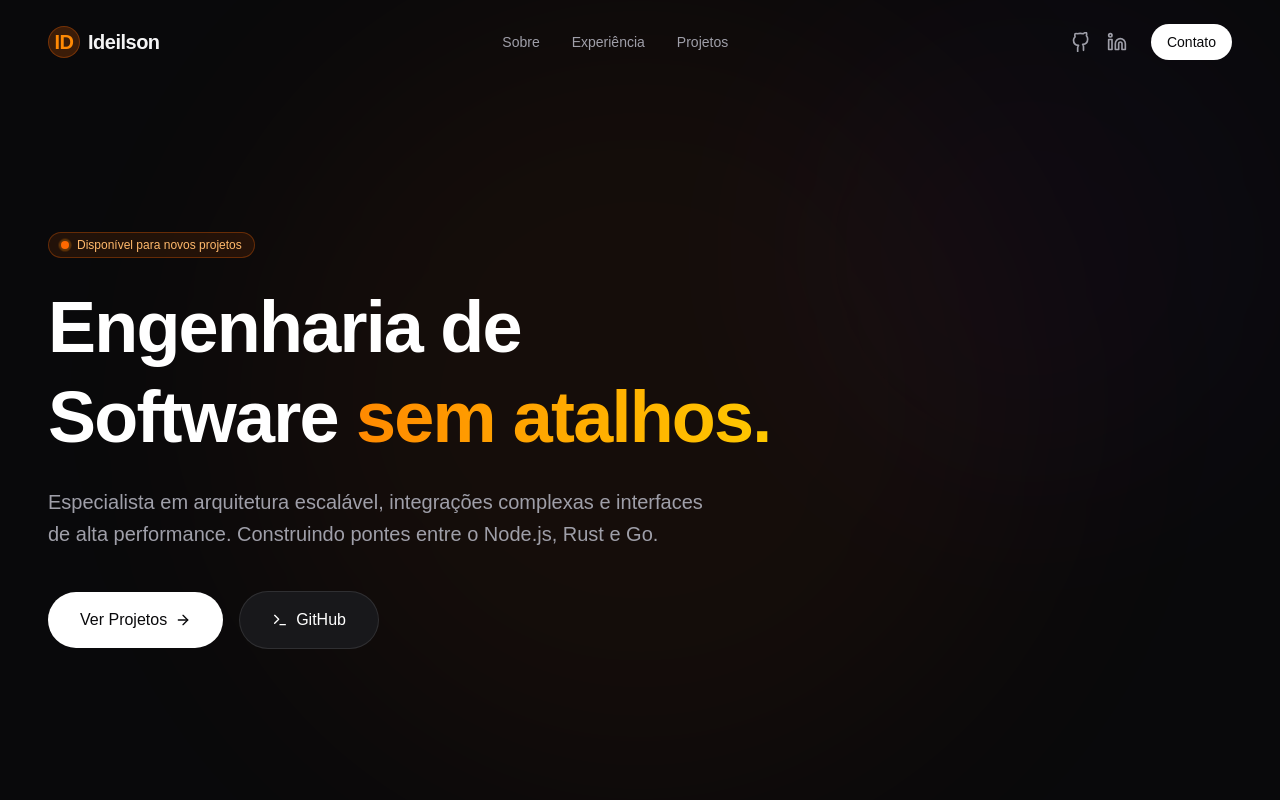
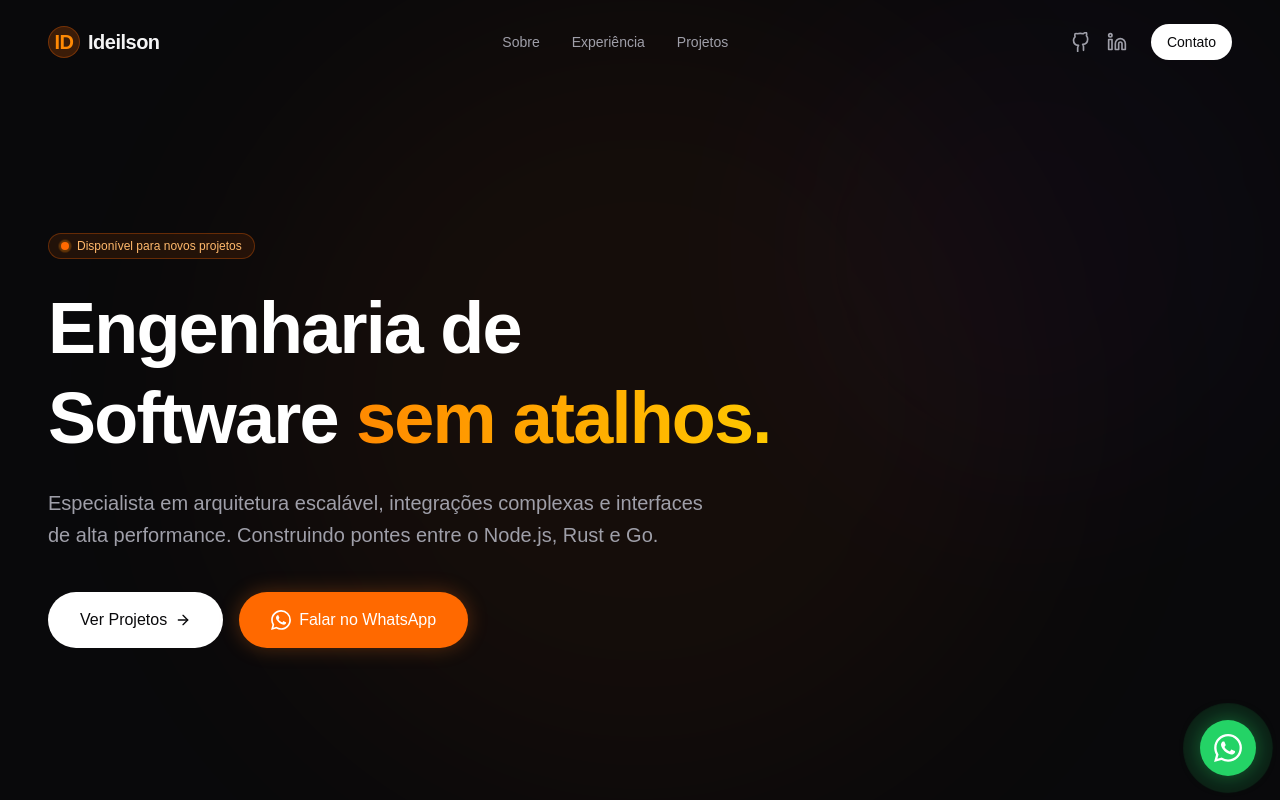
Before and after one commit to ideilsondev/ideilsondev, a Next.js app: page / in a window 1280 px wide. Shown: the top 800 px of the page. Built offline with nearby package versions, Linux system fonts and the light colour scheme.

Commit message:
feat: add global floating whatsapp button and hero CTA

```diff
--- a/src/app/layout.tsx
+++ b/src/app/layout.tsx
@@ -1,6 +1,7 @@
 import type { Metadata } from "next";
 import { Geist, Geist_Mono } from "next/font/google";
 import "./globals.css";
+import { FloatingWhatsApp } from "@/components/sections/FloatingWhatsApp";
 
 const geistSans = Geist({
   variable: "--font-geist-sans",
@@ -27,8 +28,9 @@ export default function RootLayout({
       lang="pt-BR"
       className={`${geistSans.variable} ${geistMono.variable} h-full antialiased dark`}
     >
-      <body className="min-h-full flex flex-col bg-zinc-950 text-zinc-50 selection:bg-indigo-500/30">
+      <body className="min-h-full flex flex-col bg-zinc-950 text-zinc-50 selection:bg-orange-500/30">
         {children}
+        <FloatingWhatsApp />
       </body>
     </html>
   );
--- /dev/null
+++ b/src/components/sections/FloatingWhatsApp.tsx
@@ -0,0 +1,37 @@
+"use client";
+
+import { motion } from "framer-motion";
+import Link from "next/link";
+
+export function FloatingWhatsApp() {
+  return (
+    <motion.div
+      initial={{ scale: 0, opacity: 0 }}
+      animate={{ scale: 1, opacity: 1 }}
+      transition={{ delay: 1, type: "spring", stiffness: 200, damping: 20 }}
+      className="fixed bottom-6 right-6 z-50"
+    >
+      <Link
+        href="https://wa.me/5564992462048?text=Ol%C3%A1%20Ideilson%2C%20vim%20pelo%20seu%20portf%C3%B3lio%20e%20gostaria%20de%20conversar!"
+        target="_blank"
+        rel="noopener noreferrer"
+        className="relative flex items-center justify-center w-14 h-14 rounded-full bg-[#25D366] text-white shadow-[0_0_20px_rgba(37,211,102,0.4)] hover:shadow-[0_0_30px_rgba(37,211,102,0.6)] hover:scale-110 transition-all duration-300"
+      >
+        <span className="absolute inset-0 rounded-full animate-ping bg-[#25D366] opacity-30"></span>
+        <svg
+          viewBox="0 0 24 24"
+          width="28"
+          height="28"
+          stroke="currentColor"
+          strokeWidth="2"
+          fill="none"
+          strokeLinecap="round"
+          strokeLinejoin="round"
+          className="relative z-10 fill-white stroke-none"
+        >
+          <path d="M17.472 14.382c-.297-.149-1.758-.867-2.03-.967-.273-.099-.471-.148-.67.15-.197.297-.767.966-.94 1.164-.173.199-.347.223-.644.075-.297-.15-1.255-.463-2.39-1.475-.888-.788-1.489-1.761-1.663-2.059-.173-.297-.018-.458.13-.606.134-.133.298-.347.446-.52.149-.174.198-.298.298-.497.099-.198.05-.371-.025-.52-.075-.149-.669-1.612-.916-2.207-.242-.579-.487-.5-.669-.51a12.8 12.8 0 0 0-.57-.01c-.198 0-.52.074-.792.372-.272.297-1.04 1.016-1.04 2.479 0 1.462 1.065 2.875 1.213 3.074.149.198 2.096 3.2 5.077 4.487.709.306 1.262.489 1.694.625.712.227 1.36.195 1.871.118.571-.085 1.758-.719 2.006-1.413.248-.694.248-1.289.173-1.413-.074-.124-.272-.198-.57-.347m-5.421 7.403h-.004a9.87 9.87 0 0 1-5.031-1.378l-.361-.214-3.741.982.998-3.648-.235-.374a9.86 9.86 0 0 1-1.51-5.26c.001-5.45 4.436-9.884 9.888-9.884 2.64 0 5.122 1.03 6.988 2.898a9.825 9.825 0 0 1 2.893 6.994c-.003 5.45-4.437 9.884-9.885 9.884m8.413-18.297A11.815 11.815 0 0 0 12.05 0C5.495 0 .16 5.335.157 11.892c0 2.096.547 4.142 1.588 5.945L.057 24l6.305-1.654a11.882 11.882 0 0 0 5.683 1.448h.005c6.554 0 11.89-5.335 11.893-11.893a11.821 11.821 0 0 0-3.48-8.413Z"/>
+        </svg>
+      </Link>
+    </motion.div>
+  );
+}
--- a/src/components/sections/Hero.tsx
+++ b/src/components/sections/Hero.tsx
@@ -64,13 +64,25 @@ export function Hero() {
               <ArrowRight className="w-4 h-4 group-hover:translate-x-1 transition-transform" />
             </Link>
             <Link
-              href="https://github.com/ideilsondev"
+              href="https://wa.me/5564992462048?text=Ol%C3%A1%20Ideilson%2C%20vim%20pelo%20seu%20portf%C3%B3lio%20e%20gostaria%20de%20conversar!"
               target="_blank"
               rel="noreferrer"
-              className="w-full sm:w-auto px-8 py-4 bg-zinc-900 border border-white/10 text-white font-medium rounded-full hover:bg-zinc-800 transition-colors flex items-center justify-center gap-2"
+              className="w-full sm:w-auto px-8 py-4 bg-orange-500 text-white font-medium rounded-full hover:bg-orange-600 shadow-[0_0_20px_rgba(249,115,22,0.3)] hover:shadow-[0_0_30px_rgba(249,115,22,0.5)] transition-all flex items-center justify-center gap-2 group"
             >
-              <Terminal className="w-4 h-4" />
-              GitHub
+              <svg
+                viewBox="0 0 24 24"
+                width="20"
+                height="20"
+                stroke="currentColor"
+                strokeWidth="2"
+                fill="none"
+                strokeLinecap="round"
+                strokeLinejoin="round"
+                className="fill-white stroke-none group-hover:scale-110 transition-transform"
+              >
+                <path d="M17.472 14.382c-.297-.149-1.758-.867-2.03-.967-.273-.099-.471-.148-.67.15-.197.297-.767.966-.94 1.164-.173.199-.347.223-.644.075-.297-.15-1.255-.463-2.39-1.475-.888-.788-1.489-1.761-1.663-2.059-.173-.297-.018-.458.13-.606.134-.133.298-.347.446-.52.149-.174.198-.298.298-.497.099-.198.05-.371-.025-.52-.075-.149-.669-1.612-.916-2.207-.242-.579-.487-.5-.669-.51a12.8 12.8 0 0 0-.57-.01c-.198 0-.52.074-.792.372-.272.297-1.04 1.016-1.04 2.479 0 1.462 1.065 2.875 1.213 3.074.149.198 2.096 3.2 5.077 4.487.709.306 1.262.489 1.694.625.712.227 1.36.195 1.871.118.571-.085 1.758-.719 2.006-1.413.248-.694.248-1.289.173-1.413-.074-.124-.272-.198-.57-.347m-5.421 7.403h-.004a9.87 9.87 0 0 1-5.031-1.378l-.361-.214-3.741.982.998-3.648-.235-.374a9.86 9.86 0 0 1-1.51-5.26c.001-5.45 4.436-9.884 9.888-9.884 2.64 0 5.122 1.03 6.988 2.898a9.825 9.825 0 0 1 2.893 6.994c-.003 5.45-4.437 9.884-9.885 9.884m8.413-18.297A11.815 11.815 0 0 0 12.05 0C5.495 0 .16 5.335.157 11.892c0 2.096.547 4.142 1.588 5.945L.057 24l6.305-1.654a11.882 11.882 0 0 0 5.683 1.448h.005c6.554 0 11.89-5.335 11.893-11.893a11.821 11.821 0 0 0-3.48-8.413Z"/>
+              </svg>
+              Falar no WhatsApp
             </Link>
           </motion.div>
         </div>
```
